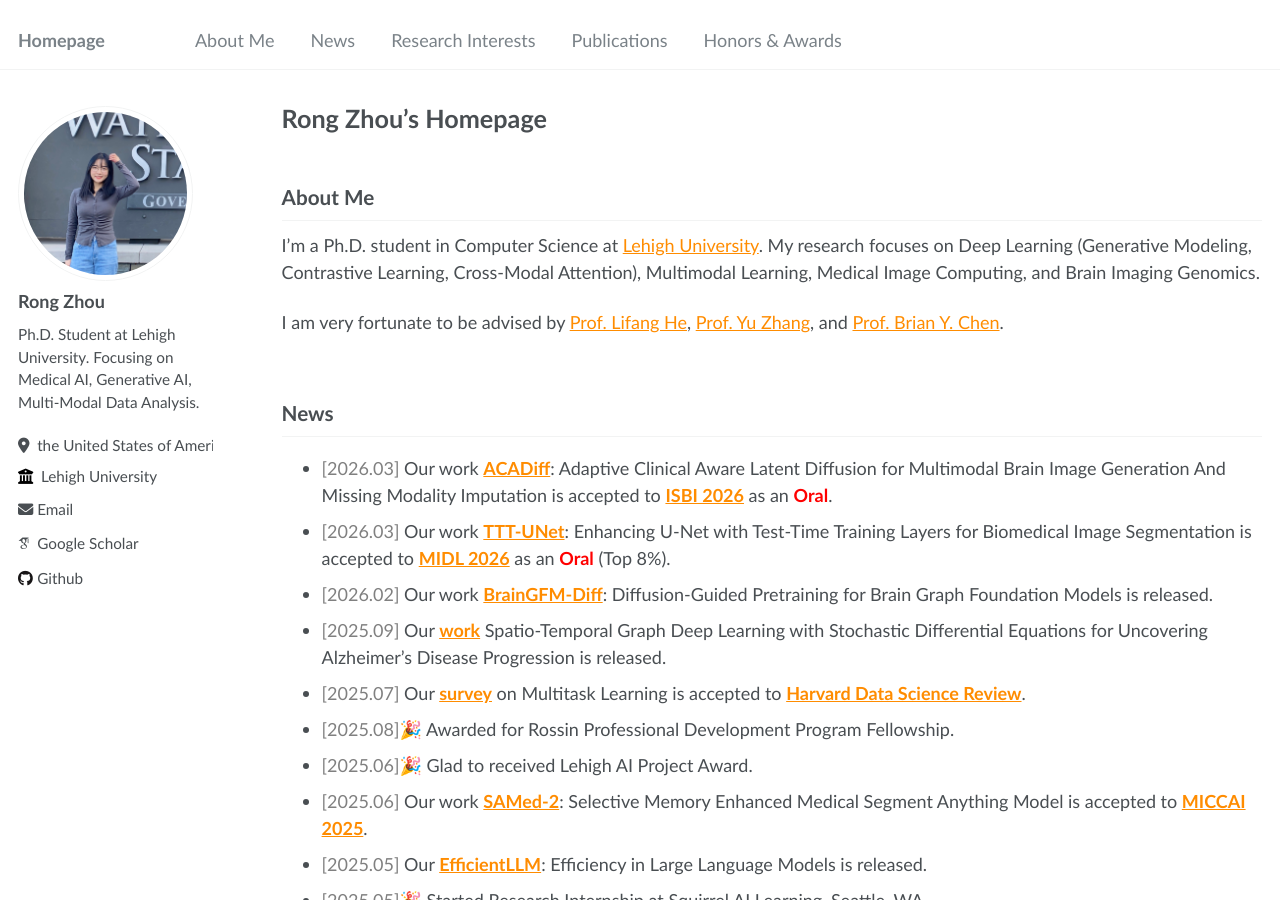
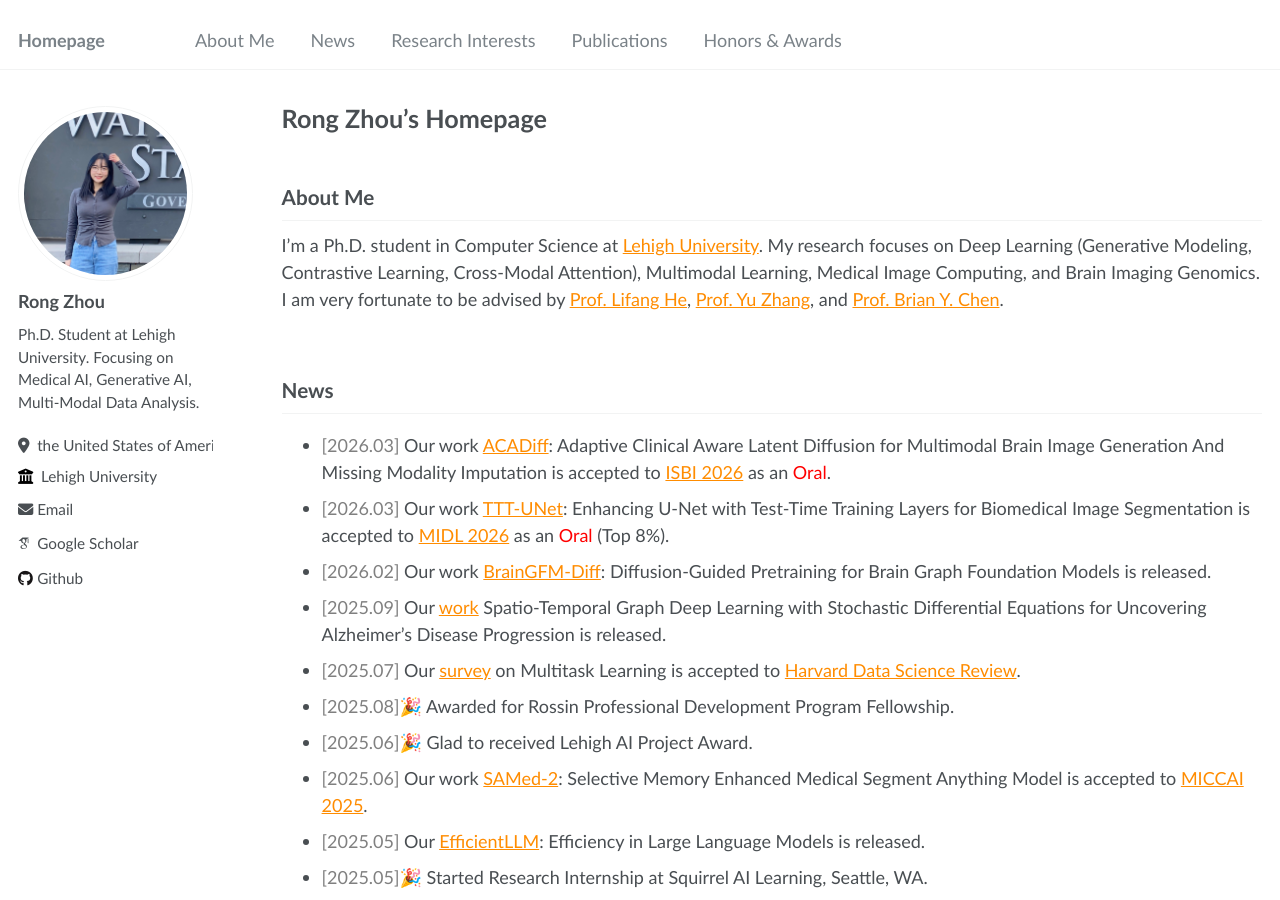
Before and after one commit to rongzhou7/rongzhou7.github.io, a Jekyll site: the page built from _pages/about.md, in a window 1280 px wide and 900 px high. Built offline with Jekyll 4.4.1, drawn with Linux system fonts in a browser that asks for light colours; some web fonts are replaced.

Commit message:
Update about.md

```diff
--- a/_pages/about.md
+++ b/_pages/about.md
@@ -11,38 +11,37 @@ redirect_from:
 
 ## About Me
 
-I'm a Ph.D. student in Computer Science at [Lehigh University](https://www2.lehigh.edu/). My research focuses on Deep Learning (Generative Modeling, Contrastive Learning, Cross-Modal Attention), Multimodal Learning, Medical Image Computing, and Brain Imaging Genomics.
-
-I am very fortunate to be advised by [Prof. Lifang He](https://engineering.lehigh.edu/faculty/lifang-he), [Prof. Yu Zhang](https://profiles.stanford.edu/176276), and [Prof. Brian Y. Chen](https://www.cse.lehigh.edu/~chen/).
+I'm a Ph.D. student in Computer Science at [Lehigh University](https://www2.lehigh.edu/). My research focuses on Deep Learning (Generative Modeling, Contrastive Learning, Cross-Modal Attention), Multimodal Learning, Medical Image Computing, and Brain Imaging Genomics. I am very fortunate to be advised by [Prof. Lifang He](https://engineering.lehigh.edu/faculty/lifang-he), [Prof. Yu Zhang](https://profiles.stanford.edu/176276), and [Prof. Brian Y. Chen](https://www.cse.lehigh.edu/~chen/).
 
 </div>
 
 <div id="news" class="page-section" markdown="1">
 
 ## News
-* <span style="color: gray;">[2026.03]</span> Our work [**ACADiff**](https://arxiv.org/abs/2502.14064): Adaptive Clinical Aware Latent Diffusion for Multimodal Brain Image Generation And Missing Modality Imputation is accepted to [**ISBI 2026**](https://biomedicalimaging.org/2026/) as an <span style="color: red;">**Oral**</span>.
-* <span style="color: gray;">[2026.03]</span> Our work [**TTT-UNet**](https://arxiv.org/abs/2409.11299): Enhancing U-Net with Test-Time Training Layers for Biomedical Image Segmentation is accepted to [**MIDL 2026**](https://2026.midl.io/) as an <span style="color: red;">**Oral**</span> (Top 8%).
-* <span style="color: gray;">[2026.02]</span> Our work [**BrainGFM-Diff**](https://arxiv.org/abs/2409.11299): Diffusion-Guided Pretraining for Brain Graph Foundation Models is released.
-* <span style="color: gray;">[2025.09]</span> Our [**work**](https://arxiv.org/abs/2509.21735) Spatio-Temporal Graph Deep Learning with Stochastic Differential Equations for Uncovering Alzheimer's Disease Progression is released.
-* <span style="color: gray;">[2025.07]</span> Our [**survey**](https://hdsr.mitpress.mit.edu/pub/7fcc3jhv/release/2) on Multitask Learning is accepted to [**Harvard Data Science Review**](https://hdsr.mitpress.mit.edu/).
+* <span style="color: gray;">[2026.03]</span> Our work [ACADiff](https://arxiv.org/abs/2502.14064): Adaptive Clinical Aware Latent Diffusion for Multimodal Brain Image Generation And Missing Modality Imputation is accepted to [ISBI 2026](https://biomedicalimaging.org/2026/) as an <span style="color: red;">Oral</span>.
+* <span style="color: gray;">[2026.03]</span> Our work [TTT-UNet](https://arxiv.org/abs/2409.11299): Enhancing U-Net with Test-Time Training Layers for Biomedical Image Segmentation is accepted to [MIDL 2026](https://2026.midl.io/) as an <span style="color: red;">Oral</span> (Top 8%).
+* <span style="color: gray;">[2026.02]</span> Our work [BrainGFM-Diff](https://arxiv.org/abs/2409.11299): Diffusion-Guided Pretraining for Brain Graph Foundation Models is released.
+* <span style="color: gray;">[2025.09]</span> Our [work](https://arxiv.org/abs/2509.21735) Spatio-Temporal Graph Deep Learning with Stochastic Differential Equations for Uncovering Alzheimer's Disease Progression is released.
+* <span style="color: gray;">[2025.07]</span> Our [survey](https://hdsr.mitpress.mit.edu/pub/7fcc3jhv/release/2) on Multitask Learning is accepted to [Harvard Data Science Review](https://hdsr.mitpress.mit.edu/).
 * <span style="color: gray;">[2025.08]</span>🎉 Awarded for Rossin Professional Development Program Fellowship.
 * <span style="color: gray;">[2025.06]</span>🎉 Glad to received Lehigh AI Project Award.
-* <span style="color: gray;">[2025.06]</span> Our work [**SAMed-2**](https://arxiv.org/abs/2507.03698): Selective Memory Enhanced Medical Segment Anything Model is accepted to [**MICCAI 2025**](https://conferences.miccai.org/2025/).
-* <span style="color: gray;">[2025.05]</span> Our [**EfficientLLM**](https://arxiv.org/abs/2509.21735): Efficiency in Large Language Models is released.
+* <span style="color: gray;">[2025.06]</span> Our work [SAMed-2](https://arxiv.org/abs/2507.03698): Selective Memory Enhanced Medical Segment Anything Model is accepted to [MICCAI 2025](https://conferences.miccai.org/2025/).
+* <span style="color: gray;">[2025.05]</span> Our [EfficientLLM](https://arxiv.org/abs/2509.21735): Efficiency in Large Language Models is released.
 * <span style="color: gray;">[2025.05]</span>🎉 Started Research Internship at Squirrel AI Learning, Seattle, WA.
-* <span style="color: gray;">[2025.04]</span>🎉 Co-organized [**AAAI 2025 Spring Symposium**](https://sites.google.com/view/aaai25-ai4health) on AI for Health.
-* <span style="color: gray;">[2025.03]</span> Our [**survey**](https://arxiv.org/abs/2503.06072) on post-training of large language models is released.
-* <span style="color: gray;">[2024.10]</span> Our work [**Biomedical SAM 2**](https://arxiv.org/abs/2408.03286): Segment Anything in Biomedical Images and Videos is accepted to [**AIM-FM Workshop @ NeurIPS'24**](https://aim-fm-24.github.io/NeurIPS/).
-* <span style="color: gray;">[2024.11]</span> Our work [**TGNet**](https://biodatamining.biomedcentral.com/articles/10.1186/s13040-024-00409-6): Tensor-Based Graph Convolutional Networks for Multimodal Brain Network Analysis is accepted to [**BioData Mining**](https://biodatamining.biomedcentral.com/).
-* <span style="color: gray;">[2024.07]</span> Our work [**BiomedGPT**](https://www.nature.com/articles/s41591-024-03185-2): A Generalist Vision-Language Foundation Model for Diverse Biomedical Tasks is accepted to [**Nature Medicine**](https://www.nature.com/nm/).
-* <span style="color: gray;">[2024.07]</span> Our work on [**FAAE**](https://link.springer.com/chapter/10.1007/978-3-031-82007-6_22): Normative Modeling with Focal Loss and Adversarial Autoencoders for Alzheimer’s Disease Diagnosis and Biomarker Identification is accepted to is accepted to [**AMAI 2024**](https://sites.google.com/view/amai2024/home).
-* <span style="color: gray;">[2026.02]</span> Our work [**ViT-1.58b**](https://arxiv.org/abs/2406.18051): ViT-1.58b: Mobile Vision Transformers in the 1-bit Era is released.
-* <span style="color: gray;">[2024.06]</span> Our work [**ClusMFL**](https://arxiv.org/abs/2501.01447): A Cluster-Enhanced Framework for Modality-Incomplete Multimodal Federated Learning in Brain Imaging Analysis is accepted to [**EMBC 2025**](https://embc.embs.org/2025/).
+* <span style="color: gray;">[2025.04]</span>🎉 Co-organized [AAAI 2025 Spring Symposium](https://sites.google.com/view/aaai25-ai4health) on AI for Health.
+* <span style="color: gray;">[2025.03]</span> Our [survey](https://arxiv.org/abs/2503.06072) on post-training of large language models is released.
+* <span style="color: gray;">[2024.10]</span> Our work [Biomedical SAM 2](https://arxiv.org/abs/2408.03286): Segment Anything in Biomedical Images and Videos is accepted to [AIM-FM Workshop @ NeurIPS'24](https://aim-fm-24.github.io/NeurIPS/).
+* <span style="color: gray;">[2024.11]</span> Our work [TGNet](https://biodatamining.biomedcentral.com/articles/10.1186/s13040-024-00409-6): Tensor-Based Graph Convolutional Networks for Multimodal Brain Network Analysis is accepted to [BioData Mining](https://biodatamining.biomedcentral.com/).
+* <span style="color: gray;">[2024.07]</span> Our work [BiomedGPT](https://www.nature.com/articles/s41591-024-03185-2): A Generalist Vision-Language Foundation Model for Diverse Biomedical Tasks is accepted to [Nature Medicine](https://www.nature.com/nm/).
+* <span style="color: gray;">[2024.07]</span> Our work on [FAAE](https://link.springer.com/chapter/10.1007/978-3-031-82007-6_22): Normative Modeling with Focal Loss and Adversarial Autoencoders for Alzheimer's Disease Diagnosis and Biomarker Identification is accepted to is accepted to [AMAI 2024](https://sites.google.com/view/amai2024/home).
+* <span style="color: gray;">[2026.02]</span> Our work [ViT-1.58b](https://arxiv.org/abs/2406.18051): ViT-1.58b: Mobile Vision Transformers in the 1-bit Era is released.
+* <span style="color: gray;">[2024.06]</span> Our work [ClusMFL](https://arxiv.org/abs/2501.01447): A Cluster-Enhanced Framework for Modality-Incomplete Multimodal Federated Learning in Brain Imaging Analysis is accepted to [EMBC 2025](https://embc.embs.org/2025/).
 * <span style="color: gray;">[2024.04]</span>🎉 Glad to receive MLSys'24 Student Travel Award.
-* <span style="color: gray;">[2023.10]</span> Our work [**MCLCA**](https://ieeexplore.ieee.org/document/10385864/): Integrating Multimodal Contrastive Learning and Cross-Modal Attention for Alzheimer's Disease Prediction is accepted to [**IEEE BIBM 2023**](https://ieeebibm.org/BIBM2023/).
-* <span style="color: gray;">[2023.05]</span> Our work [**ADCCA**](https://link.springer.com/chapter/10.1007/978-3-031-43895-0_64): Attentive Deep Canonical Correlation Analysis for Diagnosing Alzheimer's Disease is accepted to [**MICCAI 2023**](https://conferences.miccai.org/2023/) as an <span style="color: red;">**Early Accept**</span>.
-* <span style="color: gray;">[2023.01]</span> Our work on [**ACVAE**](https://ieeexplore.ieee.org/document/10230377): Normative Modeling Via Conditional Variational Autoencoder and Adversarial Learning to Identify Brain Dysfunction in Alzheimer’s Disease is accepted to [**ISBI 2023**](https://biomedicalimaging.org/2023/) as an <span style="color: red;">**Oral**</span>.
-* <span style="color: gray;">[2022.08]</span>🎉 Started my Ph.D. journey in Computer Science at [**Lehigh University**](https://www.lehigh.edu/)!
+* <span style="color: gray;">[2023.10]</span> Our work [MCLCA](https://ieeexplore.ieee.org/document/10385864/): Integrating Multimodal Contrastive Learning and Cross-Modal Attention for Alzheimer's Disease Prediction is accepted to [IEEE BIBM 2023](https://ieeebibm.org/BIBM2023/).
+* <span style="color: gray;">[2023.05]</span> Our work [ADCCA](https://link.springer.com/chapter/10.1007/978-3-031-43895-0_64): Attentive Deep Canonical Correlation Analysis for Diagnosing Alzheimer's Disease is accepted to [MICCAI 2023](https://conferences.miccai.org/2023/) as an <span style="color: red;">Early Accept</span>.
+* <span style="color: gray;">[2023.01]</span> Our work on [ACVAE](https://ieeexplore.ieee.org/document/10230377): Normative Modeling Via Conditional Variational Autoencoder and Adversarial Learning to Identify Brain Dysfunction in Alzheimer's Disease is accepted to [ISBI 2023](https://biomedicalimaging.org/2023/) as an <span style="color: red;">Oral</span>.
+* <span style="color: gray;">[2022.08]</span>🎉 Started my Ph.D. journey in Computer Science at [Lehigh University](https://www.lehigh.edu/)!
+
 <div id="research" class="page-section" markdown="1">
 
 ## Research Interests
```
